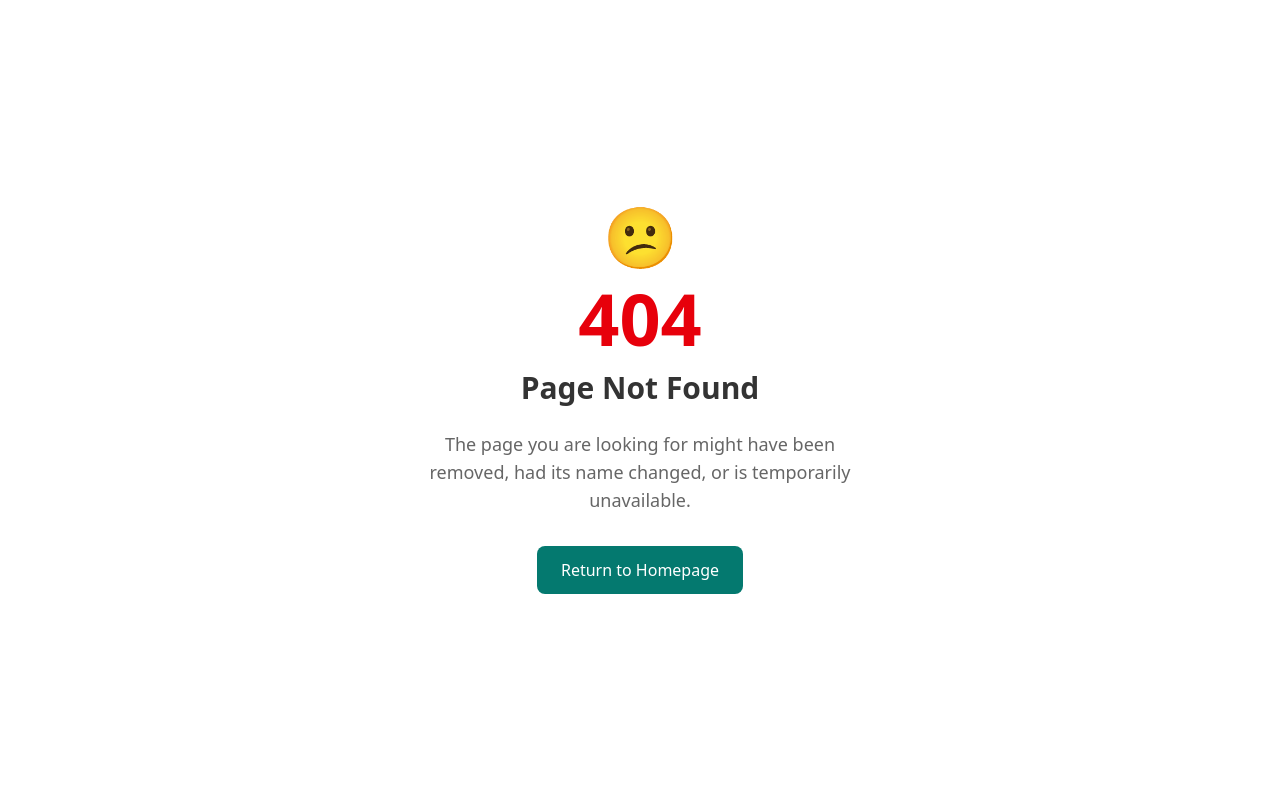
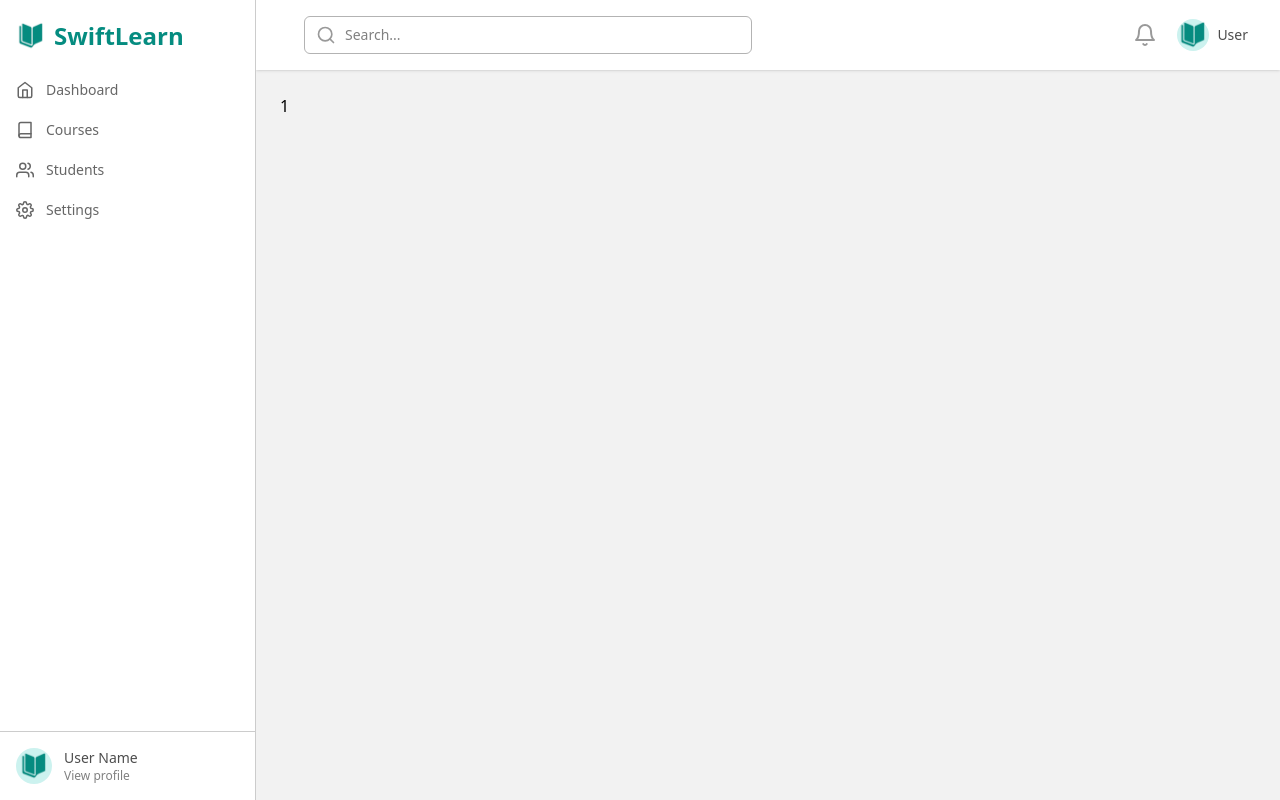
Before and after one commit to kobirul5/Swift-Learn, a Next.js app: page /dashboard/courses/details/1 in a window 1280 px wide. Before the commit this address had no page. Built offline with nearby package versions, Linux system fonts and the light colour scheme; no server answers.

Commit message:
aded detail page

```diff
--- /dev/null
+++ b/src/app/dashboard/courses/details/[id]/page.tsx
@@ -0,0 +1,12 @@
+'use client';
+
+import CourseBannerDetails from '@/components/CoursesComponents/CourseBannerDetails';
+import {useParams } from 'next/navigation';
+
+export default function Page() {
+  const params = useParams()
+
+  return <div>
+    <CourseBannerDetails id={params.id as string}/>
+  </div>
+}
--- a/src/app/dashboard/courses/page.tsx
+++ b/src/app/dashboard/courses/page.tsx
@@ -77,13 +77,19 @@ const Courses = () => {
                   {course.updatedAt && new Date(course.updatedAt).toLocaleDateString()}
                 </td>
                 <td>
-                  <div className="flex space-x-2">
+                  <div className="flex space-x-2 gap-2">
                     <button className="text-green-600 hover:text-green-800">
                       <FiEdit size={18} />
                     </button>
                     <button className="text-red-600 hover:text-dark-800">
                       <FiDelete size={18} />
                     </button>
+                    <Link
+                    // href={`/dashboard/courses/details/4555`}
+                    href={`/dashboard/courses/details/${course._id}`}
+                    className="text-primary-600 border px-4 p-2 rounded-xl hover:text-white  hover:bg-primary-800">
+                      View Details
+                    </Link>
                   </div>
                 </td>
               </tr>
--- /dev/null
+++ b/src/components/CoursesComponents/CourseBannerDetails.tsx
@@ -0,0 +1,11 @@
+interface CourseDetailPageProps {
+  id: string
+}
+
+
+export default function CourseBannerDetails({id }: CourseDetailPageProps) {
+
+
+  return (
+    <div>{id}</div>
+  )}
```
